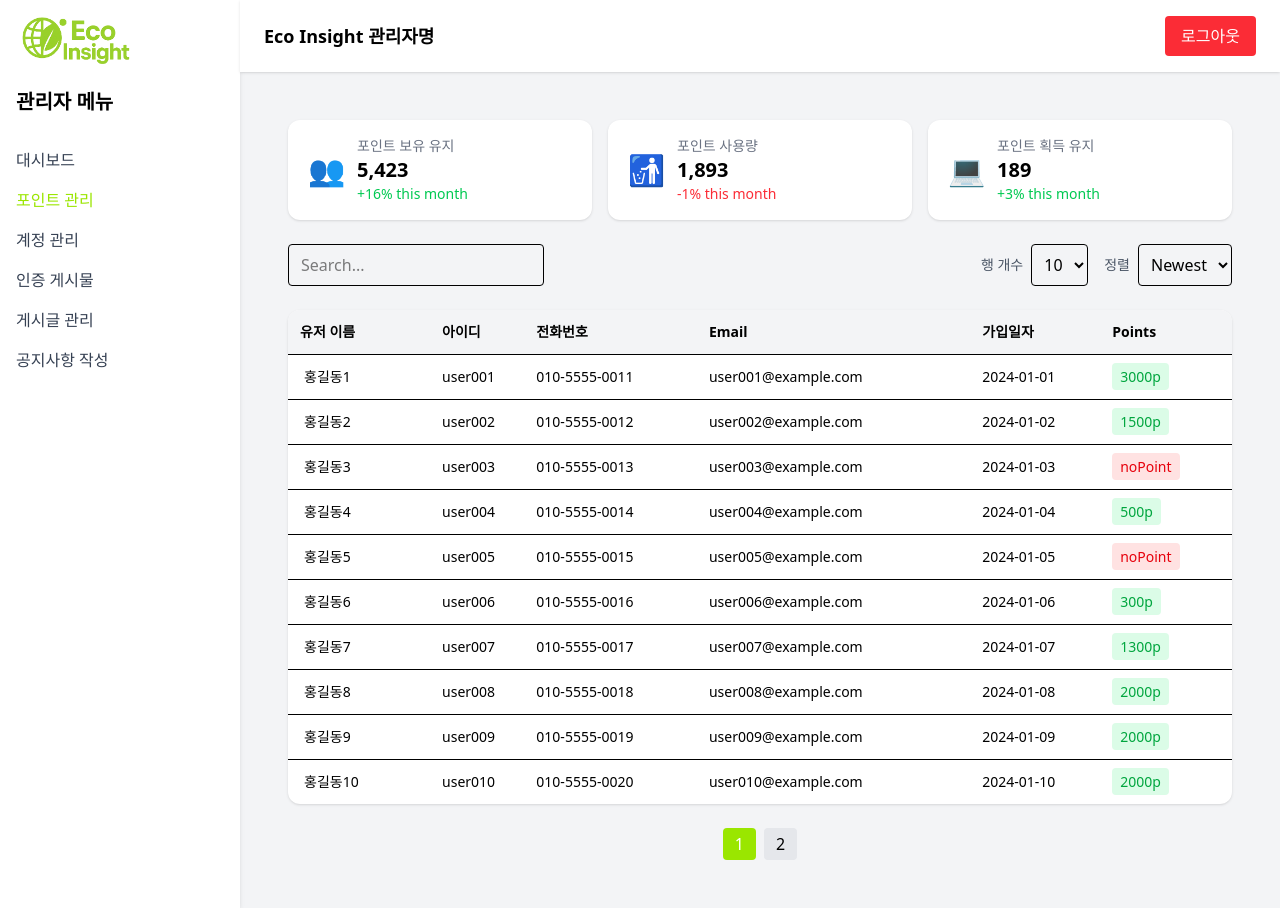
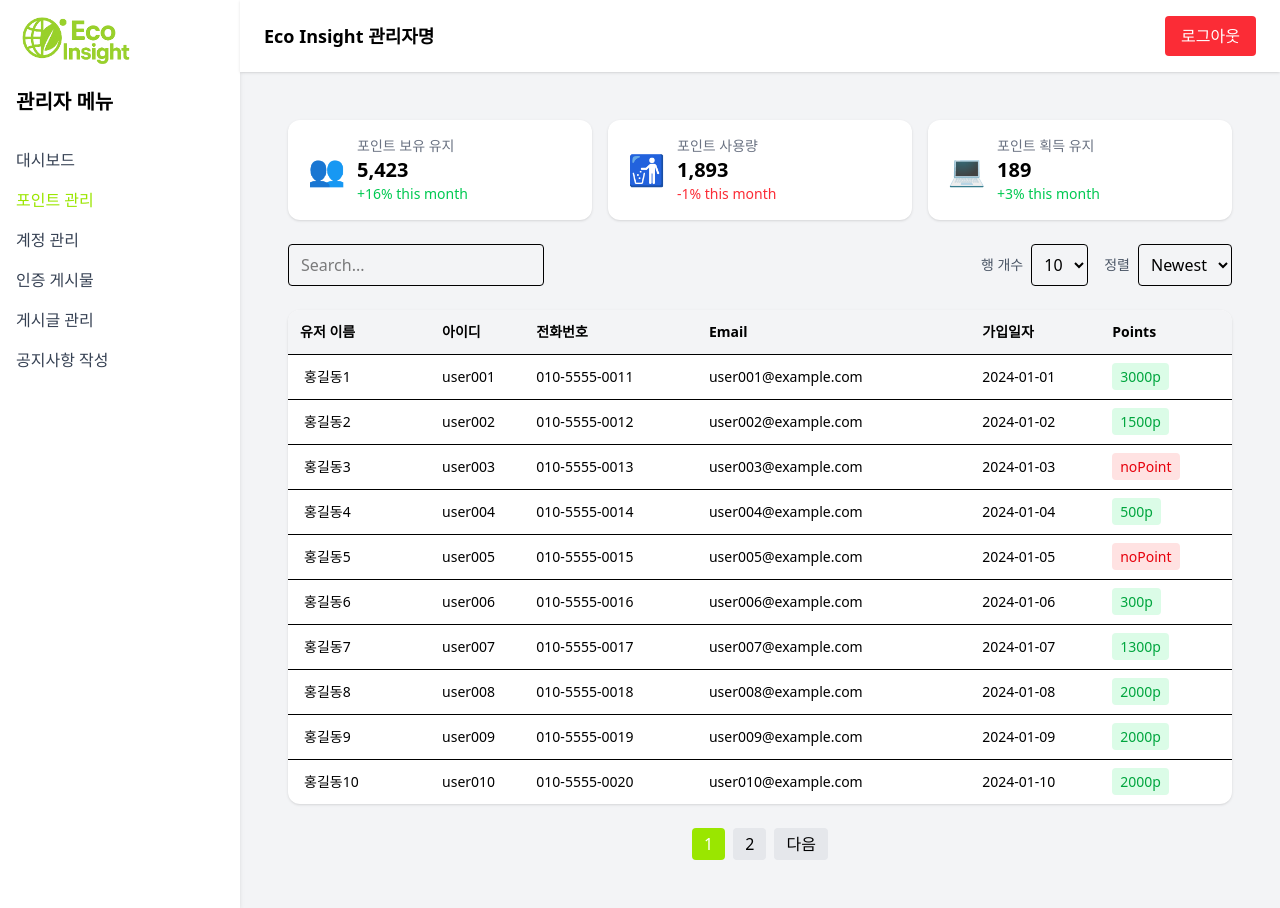
Before and after one commit to holelung/EcoInsight, a React (Vite) app in the folder frontend/eco-insight/: page /admin/point-manage in a window 1280 px wide. Built offline with nearby package versions, Linux system fonts and the light colour scheme.

Commit message:
Paginagtion 컴포넌트화 및 개선

```diff
--- a/frontend/eco-insight/src/components/Board/AuthBoard/WriteAuthPage.jsx
+++ b/frontend/eco-insight/src/components/Board/AuthBoard/WriteAuthPage.jsx
@@ -1,3 +1,4 @@
+
 import React, { useRef, useState } from "react";
 import { useParams, useNavigate } from "react-router-dom";
 
@@ -12,7 +13,6 @@ export default function WriteAuthPage() {
   const handleOnChange = (e) => {
     setOption(e.target.value);
   };
-
 
   const handleUpload = () => {
     try {
@@ -37,11 +37,15 @@ export default function WriteAuthPage() {
 
   return (
     <div className="max-w-3xl mx-auto mt-10 p-6 bg-white rounded-xl shadow-md">
-
       <div className="mb-4 text-sm text-gray-500">인증게시판</div>
       {/* 카테고리 */}
       <div>
-            <select value={option} defaultValue="category" onChange={handleOnChange} className="mb-3 border px-11 py-2 rounded">
+        <select
+          value={option}
+          defaultValue="category"
+          onChange={handleOnChange}
+          className="mb-3 border px-11 py-2 rounded"
+        >
           <option value="category">카테고리 선택</option>
           <option value="item1">인증1</option>
           <option value="item2">인증2</option>
@@ -59,32 +63,18 @@ export default function WriteAuthPage() {
         className="w-full p-4 text-xl font-semibold border border-gray-300 rounded-md focus:outline-none focus:ring-2 focus:ring-green-300"
       />
 
-        {/* Toast UI 에디터 */}
-        <div className="mt-6">
-        <Editor
-            ref={editorRef}
-            height="400px"
-            initialEditType="wysiwyg"
-            previewStyle="vertical"
-            autofocus={true}
-            plugins={[colorSyntax]}
-            placeholder="내용을 입력해주세요. 마크다운을 자유롭게 활용할 수 있어요!"
-            hideModeSwitch={true}
-            toolbarItems={[
-                ["bold", "italic", "strike"],
-                ["hr", "quote"],
-                ["ul", "ol"],
-                ["image", "link"],
-                ["codeblock"],
-            ]}
+      {/* 텍스트 에디터 */}
+      <textarea
+        className="w-full h-60 p-4 border border-gray-300 rounded-md bg-gray-50 text-base focus:outline-none focus:ring-2 focus:ring-green-200"
+        placeholder="내용을 입력해주세요. 사진, 링크, 코드 등 자유롭게 작성할 수 있어요!"
       />
-        </div>
 
       {/* 업로드 버튼 */}
       <div className="mt-4 flex justify-end">
         <button
           onClick={handleUpload}
-                className="bg-lime-400 hover:bg-green-600 text-white px-6 py-2 rounded-md font-bold transition">
+          className="bg-lime-400 hover:bg-green-600 text-white px-6 py-2 rounded-md font-bold transition"
+        >
           업로드
         </button>
       </div>
--- a/frontend/eco-insight/src/components/Button/Button.jsx
+++ b/frontend/eco-insight/src/components/Button/Button.jsx
@@ -1,8 +1,19 @@
 
-const Button = () => {
+
+export const Button = () => {
   return (
     <></>
   );
 }
 
-export default Button;
+export const PageButton = ({children, onClick, className, key}) => {
+  return (
+    <button
+      key={key}
+      onClick={onClick}
+      className={`px-3 py-1 rounded bg-gray-200 hover:bg-lime-400 active:scale-105 ${className}`}
+    >
+      {children}
+    </button>
+  )
+}
--- a/frontend/eco-insight/src/components/Button/SelectOptions.jsx
+++ b/frontend/eco-insight/src/components/Button/SelectOptions.jsx
@@ -2,6 +2,8 @@
 const SelectOptions = () => {
   return (
     <>
+      <option value={1}>1</option>
+      <option value={5}>5</option>
       <option value={10}>10</option>
       <option value={15}>15</option>
       <option value={20}>20</option>
--- /dev/null
+++ b/frontend/eco-insight/src/components/Pagination/Pagination.jsx
@@ -0,0 +1,57 @@
+import { PageButton } from "../Button/Button";
+
+const Pagination = ({ currentPage, totalPages, onPageChange }) => {
+  const pageLimit = 10;
+  const currentPageGroup = Math.floor(currentPage / pageLimit);
+  const startPage = currentPageGroup * pageLimit;
+  const endPage = Math.min(startPage + pageLimit, totalPages);
+
+  return (
+    <div className="flex items-center justify-center gap-2 mt-6">
+      {currentPageGroup > 0 && (
+        <PageButton
+          onClick={()=> onPageChange(startPage -1 )}
+        >
+          &hellip;
+        </PageButton>
+      )}
+
+      <PageButton
+        className={`${currentPage === 0 ? "hidden" : "block"}`}
+        onClick={() => onPageChange((p) => Math.max(p - 1, 0))}
+      >
+        이전
+      </PageButton>
+
+      {Array.from({ length: endPage-startPage }, (_, i) => startPage + i).map((n) => (
+        <PageButton
+          key={n}
+          onClick={() => onPageChange(n)}
+          className={`px-3 py-1 rounded ${
+            n === currentPage ? "bg-lime-400 text-white" : "bg-gray-200"
+          }`}
+        >
+          {n + 1}
+        </PageButton>
+      ))}
+
+      <PageButton
+        className={`${currentPage === totalPages - 1 ? "hidden" : "block"}`}
+        onClick={() => onPageChange((p) => Math.min(p + 1, totalPages - 1))}
+      >
+        다음
+      </PageButton>
+
+      {endPage < totalPages && (
+        <PageButton
+          onClick={()=> onPageChange(endPage)}
+        >
+          &hellip;
+        </PageButton>
+      )}
+
+    </div>
+  );
+}
+
+export default Pagination;
--- a/frontend/eco-insight/src/pages/Admin/PointManagementPage/PointManagementPage.jsx
+++ b/frontend/eco-insight/src/pages/Admin/PointManagementPage/PointManagementPage.jsx
@@ -1,19 +1,23 @@
-import { useState } from "react";
+import { Fragment, useMemo, useState } from "react";
 import SummaryCard from "../../../components/DashBoard/SummaryCard";
 import {memberList} from "../data";
 import SelectOptions from "../../../components/Button/SelectOptions";
+import { PageButton } from "../../../components/Button/Button";
+import Pagination from "../../../components/Pagination/Pagination";
+
 
 
 const PointManagementPage = () => {
   const [members] = useState(memberList);
   const [pointValue, setPointValue] = useState(0);
   const [search, setSearch] = useState("");
-  const [currentPage, setCurrentPage] = useState(1);
+  const [currentPage, setCurrentPage] = useState(0);
   const [rowsPerPage, setRowsPerPage] = useState(10);
   const [sortOrder, setSortOrder] = useState("Newest");
   const [selectedUserId, setSelectedUserId] = useState(null);
 
-  const filteredMembers = members
+  const filteredMembers = useMemo(() => {
+    return members
       .filter((u) =>
         [u.memberName, u.memberId, u.memberPh].some((field) =>
           field.toLowerCase().includes(search.toLowerCase())
@@ -24,13 +28,12 @@ const PointManagementPage = () => {
         if (sortOrder === "Oldest") return a.id - b.id;
         return 0;
       });
+  }, [members, search, sortOrder]);
 
-  const indexOfLastUser = currentPage * rowsPerPage;
-  const indexOfFirstUser = indexOfLastUser - rowsPerPage;
-  const currentMembers = filteredMembers.slice(
-    indexOfFirstUser,
-    indexOfLastUser
-  );
+  const currentMembers = useMemo(() => {
+    const startIndex = currentPage * rowsPerPage;
+    return filteredMembers.slice(startIndex, startIndex + rowsPerPage);
+  },[filteredMembers, currentPage, rowsPerPage]);
   const totalPages = Math.ceil(filteredMembers.length / rowsPerPage);
 
   const handleApplyPoint = (memberName) => {
@@ -131,8 +134,8 @@ const PointManagementPage = () => {
         </thead>
         <tbody>
           {currentMembers.map((user) => (
-            <>
-              <tr key={user.memberNo} className="border-t hover:bg-gray-50">
+            <Fragment key={user.MemberNo}>
+              <tr className="border-t hover:bg-gray-50">
                 <td className="px-4 py-3">{user.memberName}</td>
                 <td>{user.memberId}</td>
                 <td>{user.memberPh}</td>
@@ -159,7 +162,7 @@ const PointManagementPage = () => {
                         {user.memberName} 님에게 포인트 지급:
                       </span>
                       <input
-                        type="number"
+                        type="text"
                         value={pointValue}
                         onChange={(e) => setPointValue(e.target.value)}
                         className="border px-3 py-2 w-32 rounded"
@@ -175,25 +178,18 @@ const PointManagementPage = () => {
                   </td>
                 </tr>
               )}
-            </>
+            </Fragment>
           ))}
         </tbody>
       </table>
 
       {/* 페이지네이션 */}
-      <div className="flex items-center justify-center gap-2 mt-6">
-        {Array.from({ length: totalPages }, (_, i) => i + 1).map((n) => (
-          <button
-            key={n}
-            onClick={() => setCurrentPage(n)}
-            className={`px-3 py-1 rounded ${
-              n === currentPage ? "bg-lime-400 text-white" : "bg-gray-200"
-            }`}
-          >
-            {n}
-          </button>
-        ))}
-      </div>
+      <Pagination
+        currentPage={currentPage}
+        totalPages={totalPages}
+        onPageChange={setCurrentPage}
+      />
+
     </div>
   );
 };
```
Also changed, not shown: frontend/eco-insight/src/styles/Styles.js (line endings or trailing spaces). Lines whose indentation alone changed are shown as unchanged.
